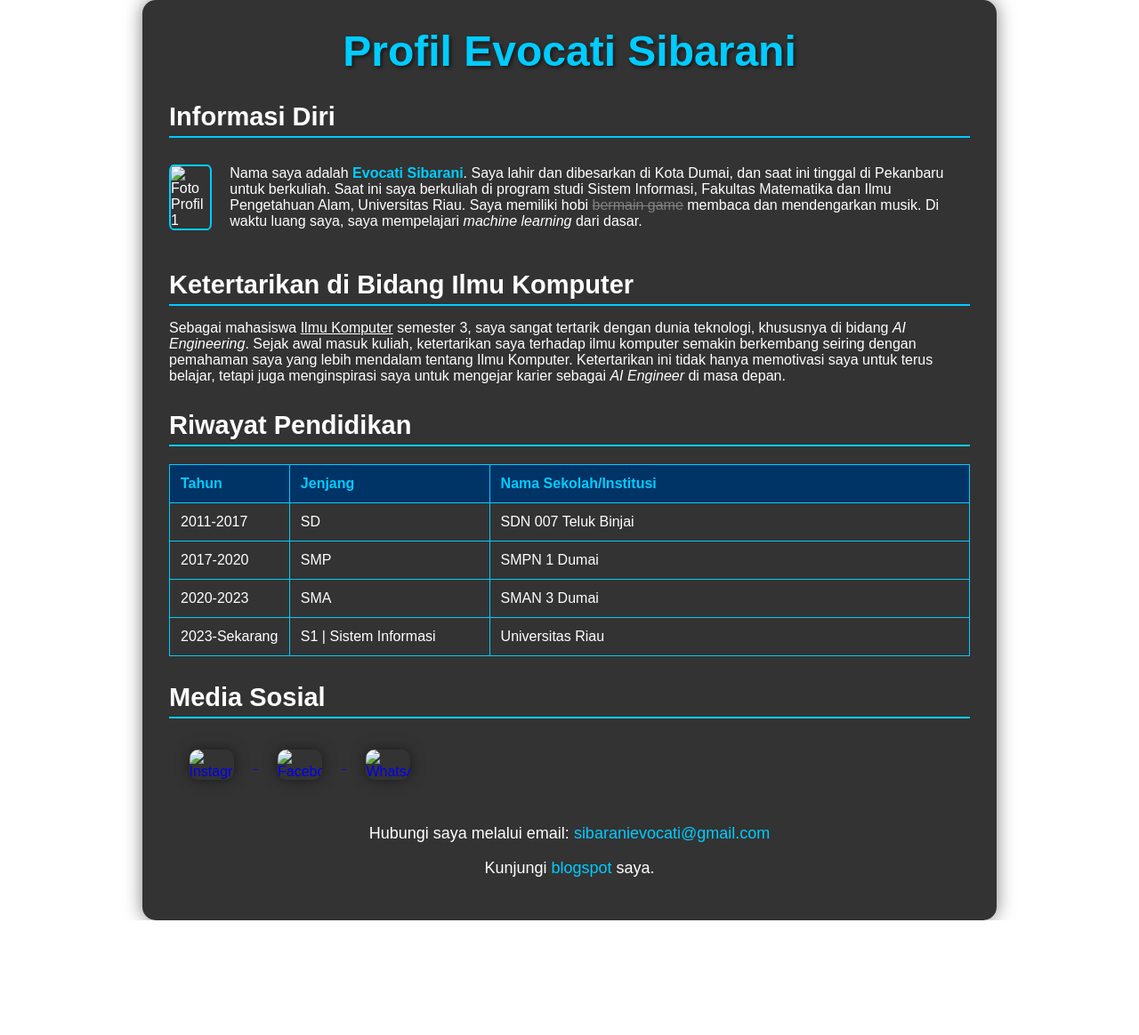
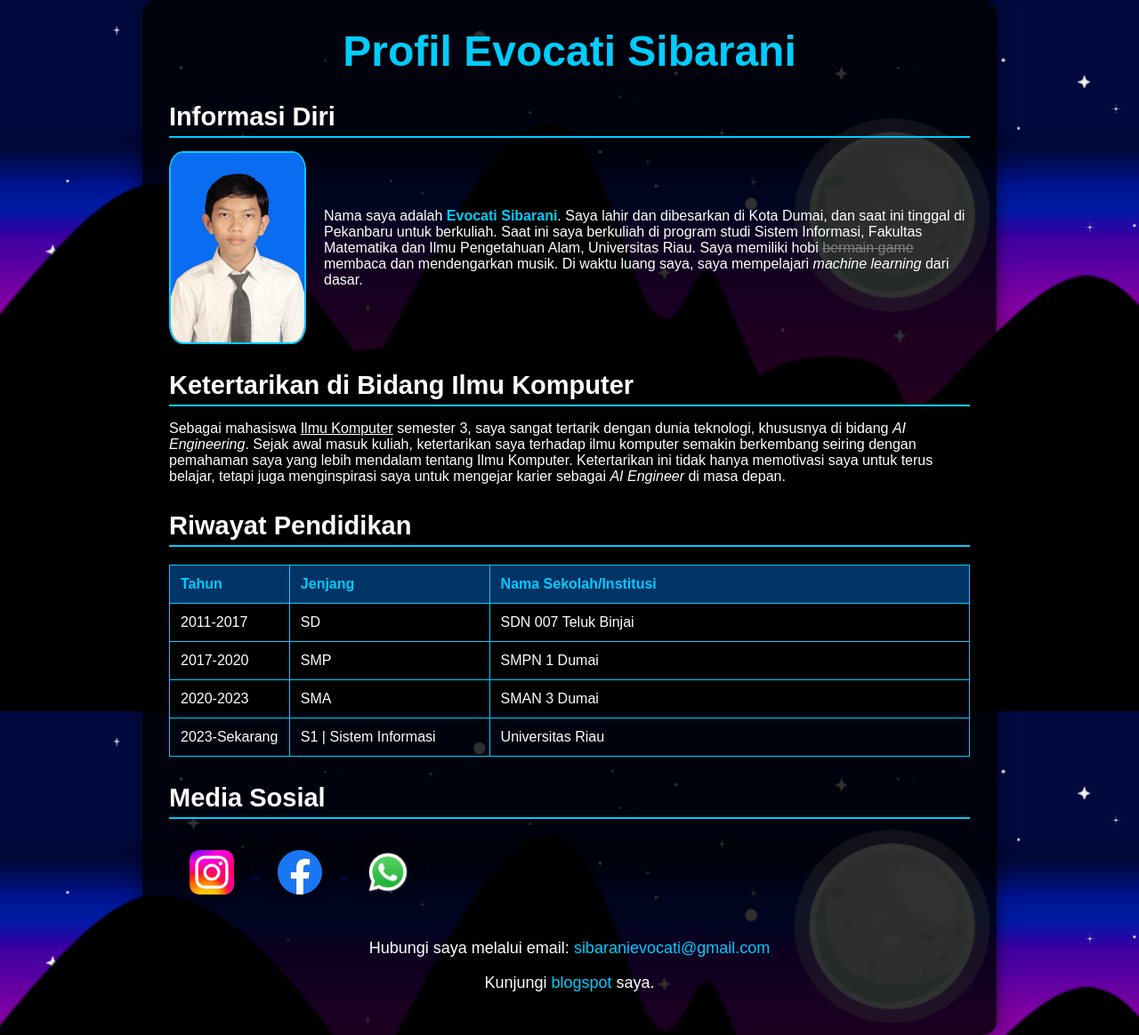
Before and after one commit to evocatisbr/Prak2_PAPSI, a plain HTML site: page Praktikum1.html in a window 1280 px wide. Shown: the whole page at 89% size. Before the commit the page ends 1035 px from the top, so only its background shows below. Drawn offline with Linux system fonts and the light colour scheme.

Commit message:
Update Praktikum1.html

```diff
--- a/Praktikum1.html
+++ b/Praktikum1.html
@@ -9,7 +9,7 @@
         body {
             font-family: 'Arial', sans-serif;
             color: #ffffff;
-            background: url('Bank_Gambar/Growtopia-Night.png') no-repeat center center fixed;
+            background: url('Growtopia-Night.png') no-repeat center center fixed;
             background-size: cover;
             margin: 0;
             padding: 0;
@@ -114,7 +114,7 @@
         <section>
             <h2>Informasi Diri</h2>
             <div class="profile-info">
-                <img src="Bank_Gambar/Evocati_Latar_Biru.jpeg" alt="Foto Profil 1" class="profile-pic">
+                <img src="Evocati_Latar_Biru.jpeg" alt="Foto Profil 1" class="profile-pic">
                 <p>Nama saya adalah <b style="color:#00ccff">Evocati Sibarani</b>. Saya lahir dan dibesarkan di Kota Dumai, dan saat ini tinggal di Pekanbaru untuk berkuliah. Saat ini saya berkuliah di program studi Sistem Informasi, Fakultas Matematika dan Ilmu Pengetahuan Alam, Universitas Riau. Saya memiliki hobi <del style="color:gray">bermain game</del> membaca dan mendengarkan musik. Di waktu luang saya, saya mempelajari <i>machine learning</i> dari dasar.</p>
             </div>
         </section>
@@ -162,13 +162,13 @@
         <section>
             <h2>Media Sosial</h2>
             <a href="https://www.instagram.com/evocati_sbr" target="_blank">
-                <img src="Bank_Gambar/Instagram_logo.svg" alt="Instagram" class="sosmed">
+                <img src="Instagram_logo.svg" alt="Instagram" class="sosmed">
             </a>
             <a href="https://www.facebook.com/evocati.sibarani25" target="_blank">
-                <img src="Bank_Gambar/Facebook_logo.svg" alt="Facebook" class="sosmed">
+                <img src="Facebook_logo.svg" alt="Facebook" class="sosmed">
             </a>
             <a href="https://wa.me/082385213040" target="_blank">
-                <img src="Bank_Gambar/WhatsApp_logo.webp" alt="WhatsApp" class="sosmed">
+                <img src="WhatsApp_logo.webp" alt="WhatsApp" class="sosmed">
             </a>
         </section>
 
```
